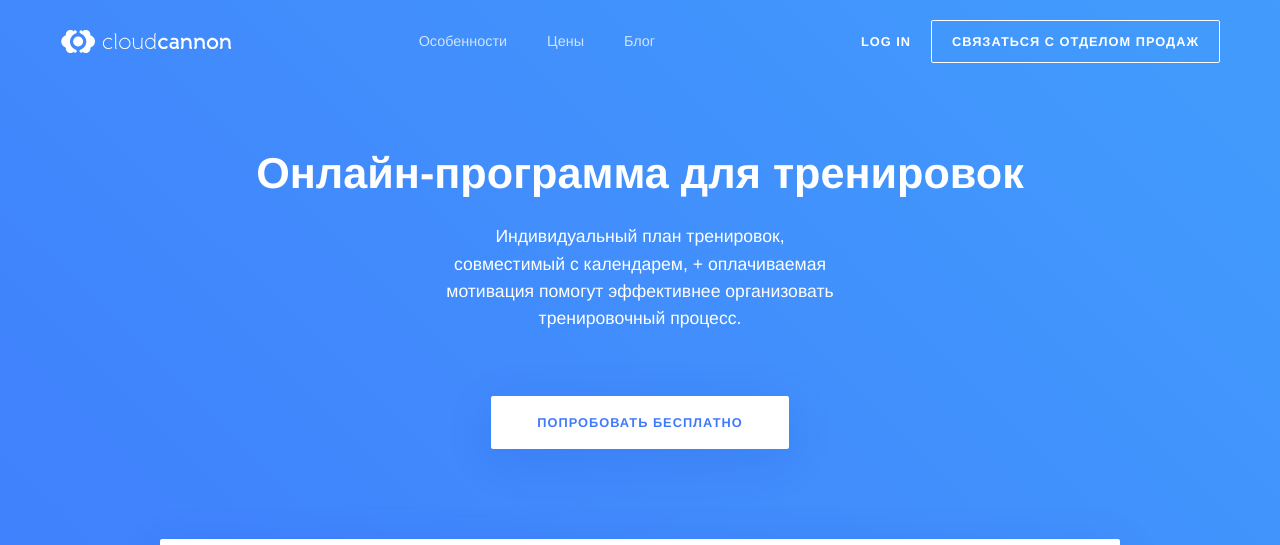
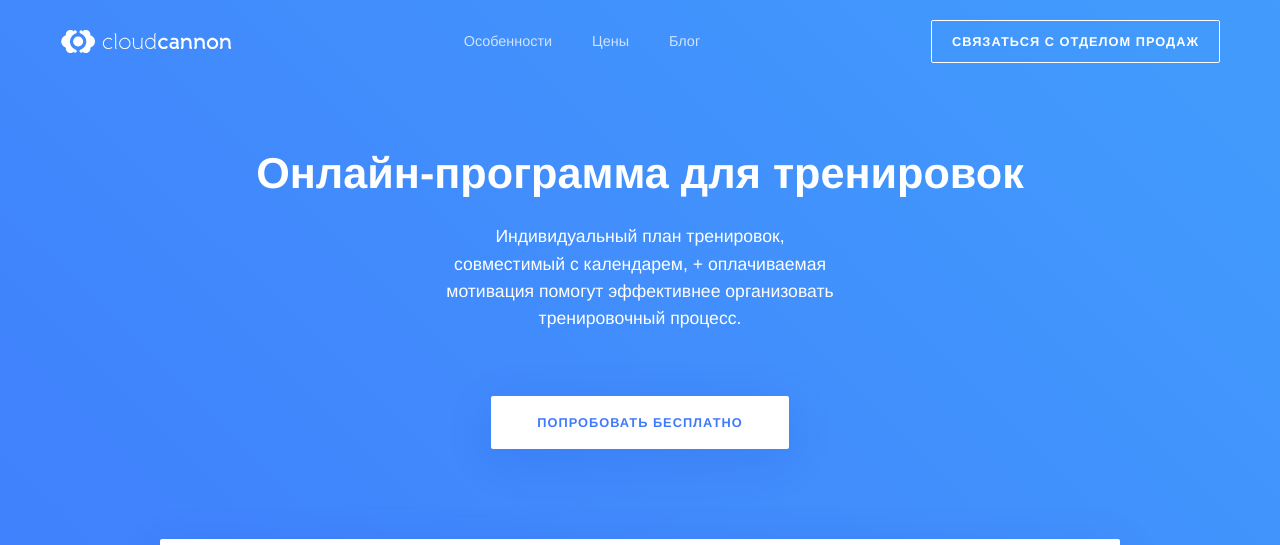
Before and after one commit to RakhimyanTim/adroholic.github.io, a Jekyll site: the page built from pages/index.html, in a window 1280 px wide and 900 px high, cut to the strip 0-545 px from the top of the window. Built offline with Jekyll 4.4.1, drawn with Linux system fonts in a browser that asks for light colours; some web fonts are replaced.

Commit message:
Update right.html

```diff
--- a/_includes/navigation/right.html
+++ b/_includes/navigation/right.html
@@ -1,4 +1,3 @@
 <nav class="right">
-	<a href="https://app.cloudcannon.com/" target="_blank">Log In</a>
 	<a href="callto:8996402590" target="_blank" class="button keep-text-size {% if page.header_class == 'plain' or layout.header_class == 'plain' %}light{% else %}dark{% endif %}">Связаться с отделом продаж</a>
 </nav>
```
